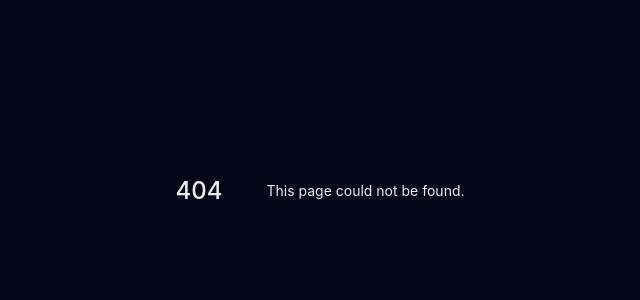
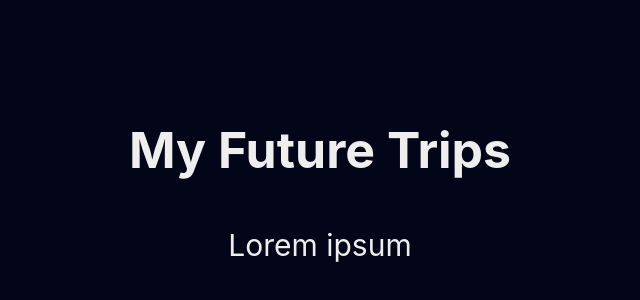
Before and after one commit to felipe-jm/future-trips, a Next.js app: page /about in a window 1280 px wide. Before the commit this address had no page. Shown: the part 210-510 px from the top of the page, without its empty margins (320-960 px from the left). Built offline with nearby package versions, Linux system fonts and the light colour scheme.

Commit message:
feat(about): create about page

```diff
--- /dev/null
+++ b/src/pages/about.tsx
@@ -0,0 +1,5 @@
+import AboutTemplate from 'templates/About';
+
+const About = () => <AboutTemplate />;
+
+export default About;
--- /dev/null
+++ b/src/templates/About/index.tsx
@@ -0,0 +1,21 @@
+import { CloseOutline } from '@styled-icons/evaicons-outline/CloseOutline';
+
+import LinkWrapper from 'components/LinkWrapper';
+
+import * as S from './styles';
+
+const AboutTemplate = () => (
+  <S.Content>
+    <LinkWrapper href="/">
+      <CloseOutline size={32} />
+    </LinkWrapper>
+
+    <S.Heading>My Future Trips</S.Heading>
+
+    <S.Body>
+      <p>Lorem ipsum</p>
+    </S.Body>
+  </S.Content>
+);
+
+export default AboutTemplate;
--- /dev/null
+++ b/src/templates/About/styles.ts
@@ -0,0 +1,28 @@
+import styled from 'styled-components';
+
+export const Content = styled.section`
+  text-align: center;
+
+  display: flex;
+  align-items: center;
+  justify-content: center;
+  flex-direction: column;
+
+  height: 100vh;
+  max-width: var(--container);
+  margin: auto;
+`;
+
+export const Heading = styled.h1`
+  font-size: var(--large);
+  margin-bottom: var(--large);
+`;
+
+export const Body = styled.div`
+  // body styles
+  // p, a, ul, li, blockquote
+  p {
+    font-size: var(--medium);
+    line-height: var(--medium);
+  }
+`;
```
Also changed, not shown: src/pages/index.tsx (+12 -1 lines).
